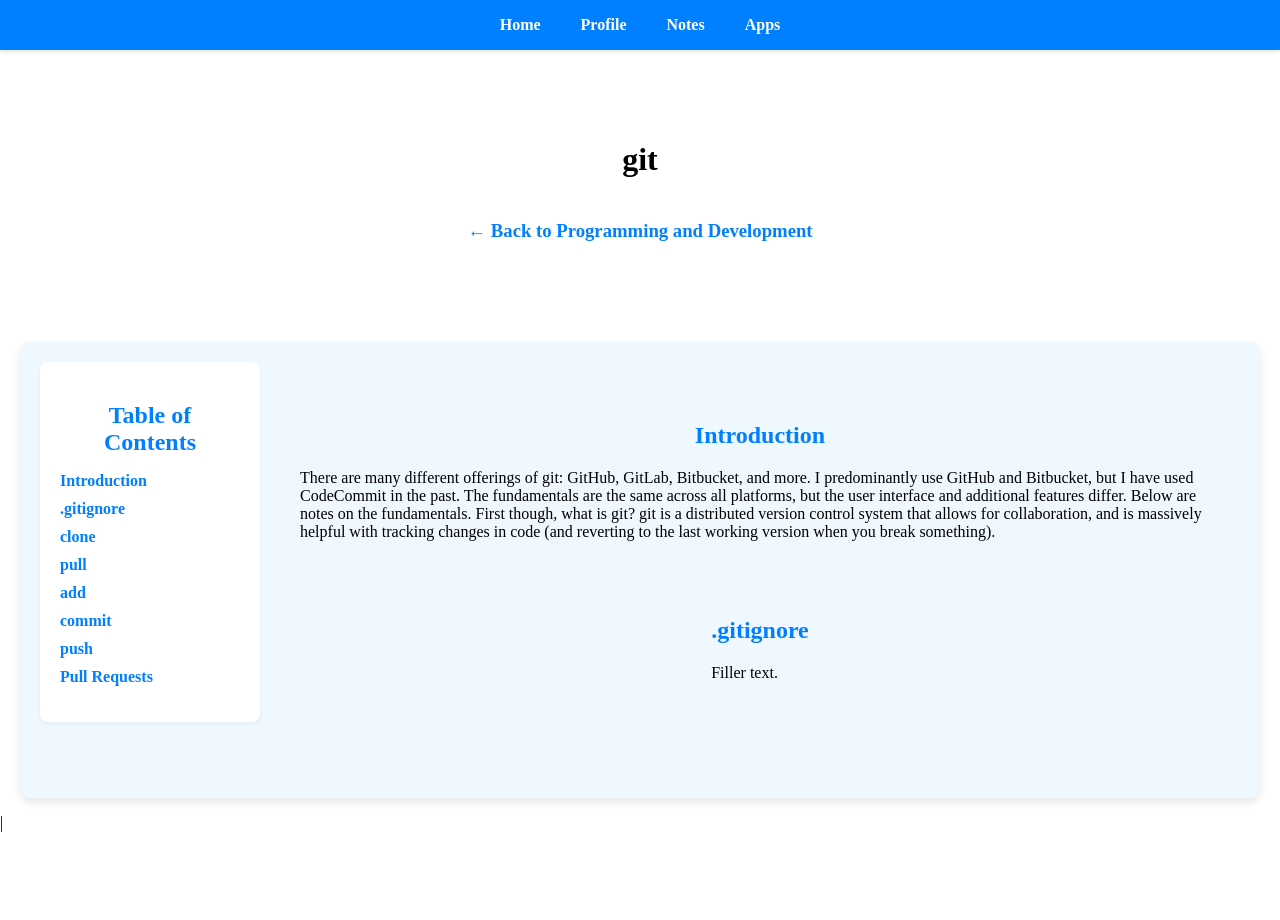
After one commit to twwebb3/personal-website, a Django app: page /notes/programming/git in a window 1280 px wide. The commit adds this page. Run offline with Django 4.2, Linux system fonts and the light colour scheme.

Commit message:
git section added and plumbing to connect it in place.

```diff
--- a/notes/templates/programming.html
+++ b/notes/templates/programming.html
@@ -18,6 +18,11 @@
 
 
 <div class="card-container">
+    <div class="card">
+        <h2>git</h2>
+        <p>Systematic serenity.</p>
+        <a href="{% url 'git' %}" class="learn-more-button">Learn More</a>
+    </div>
     <div class="card">
         <h2>Python</h2>
         <p>WD-40 (2016).</p>
--- /dev/null
+++ b/notes/templates/programming/git.html
@@ -0,0 +1,59 @@
+
+{% extends "base.html" %}
+{% load static %}
+
+{% block extra_css %}
+<link rel="stylesheet" href="{% static 'notes/css/notes_detail.css' %}">
+{% endblock extra_css %}
+
+
+
+{% block content %}
+
+<div class="sub-header">
+    <h1>git</h1>
+    <h3>
+        <a href="{% url 'programming' %}" class="back-link">← Back to Programming and Development</a>
+    </h3>
+</div>
+
+<div class="detail-container">
+    <aside class="toc">
+        <h2>Table of Contents</h2>
+        <ul>
+            <li><a href="#introduction">Introduction</a></li>
+            <li><a href="#gitignore">.gitignore</a></li>
+            <li><a href="#clone">clone</a></li>
+            <li><a href="#pull">pull</a></li>
+            <li><a href="#add">add</a></li>
+            <li><a href="#commit">commit</a></li>
+            <li><a href="#push">push</a></li>
+            <li><a href="#pull-requests">Pull Requests</a></li>
+        </ul>
+    </aside>
+
+    <div class="main-content">
+        <section id="introduction">
+            <h1>Introduction</h1>
+            <p>
+                There are many different offerings of git: GitHub, GitLab, Bitbucket, and more. I predominantly use
+                GitHub and Bitbucket, but I have used CodeCommit in the past. The fundamentals are the same across all
+                platforms, but the user interface and additional features differ. Below are notes on the fundamentals.
+                First though, what is git? git is a distributed version control system that allows for collaboration,
+                and is massively helpful with tracking changes in code (and reverting to the last working version when
+                you break something).
+            </p>
+        </section>
+
+        <section id="gitignore">
+            <h1>.gitignore</h1>
+            <p>
+                Filler text.
+            </p>
+        </section>
+
+    </div>
+</div>
+
+
+{% endblock content %}
--- a/notes/urls.py
+++ b/notes/urls.py
@@ -1,7 +1,7 @@
 
 from django.urls import path
 from .views import NotesPageView, DataSciencePageView, ProgrammingPageView, DataEngineeringPageView, PythonPageView
-from .views import RstatsPageView
+from .views import RstatsPageView, GitPageView
 
 
 urlpatterns = [
@@ -9,6 +9,7 @@ urlpatterns = [
     path('data_science/', DataSciencePageView.as_view(), name='data_science'),
     path('programming/', ProgrammingPageView.as_view(), name='programming'),
     path('data_engineering/', DataEngineeringPageView.as_view(), name='data_engineering'),
+    path('programming/git', GitPageView.as_view(), name='git'),
     path('programming/python', PythonPageView.as_view(), name='python'),
     path('programming/rstats', RstatsPageView.as_view(), name='rstats'),
 ]
--- a/notes/views.py
+++ b/notes/views.py
@@ -19,3 +19,6 @@ class PythonPageView(TemplateView):
 
 class RstatsPageView(TemplateView):
     template_name = "programming/rstats.html"
+
+class GitPageView(TemplateView):
+    template_name = "programming/git.html"
```
